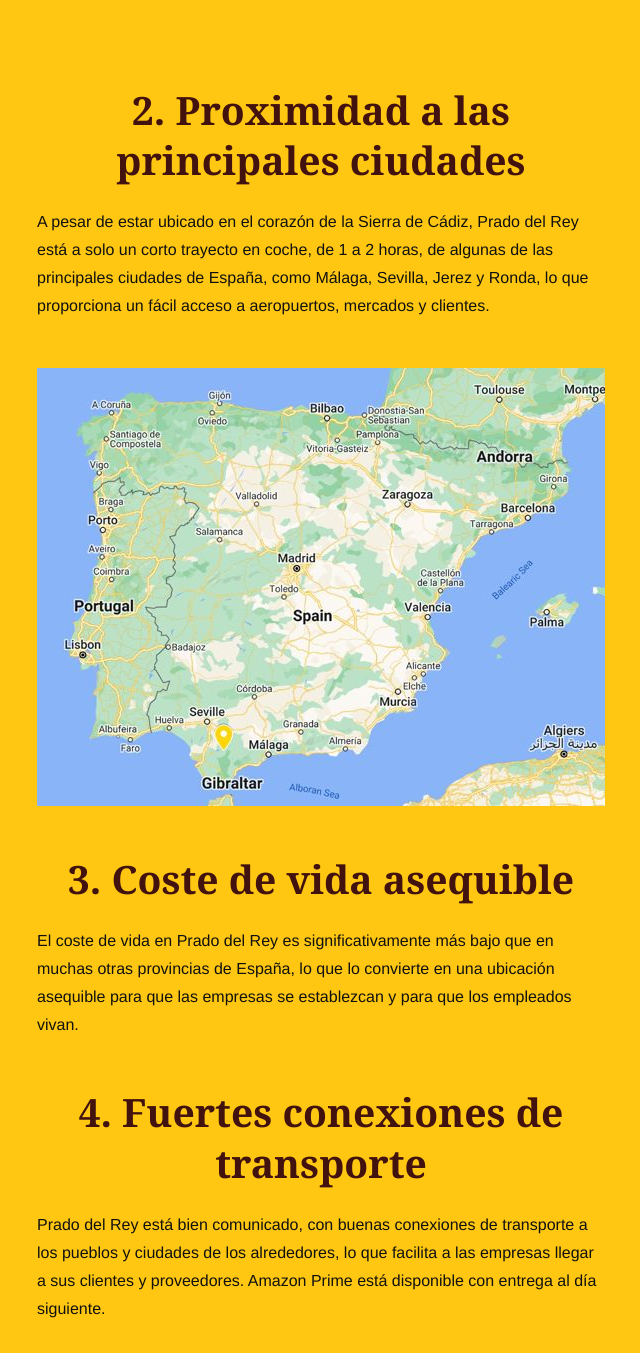
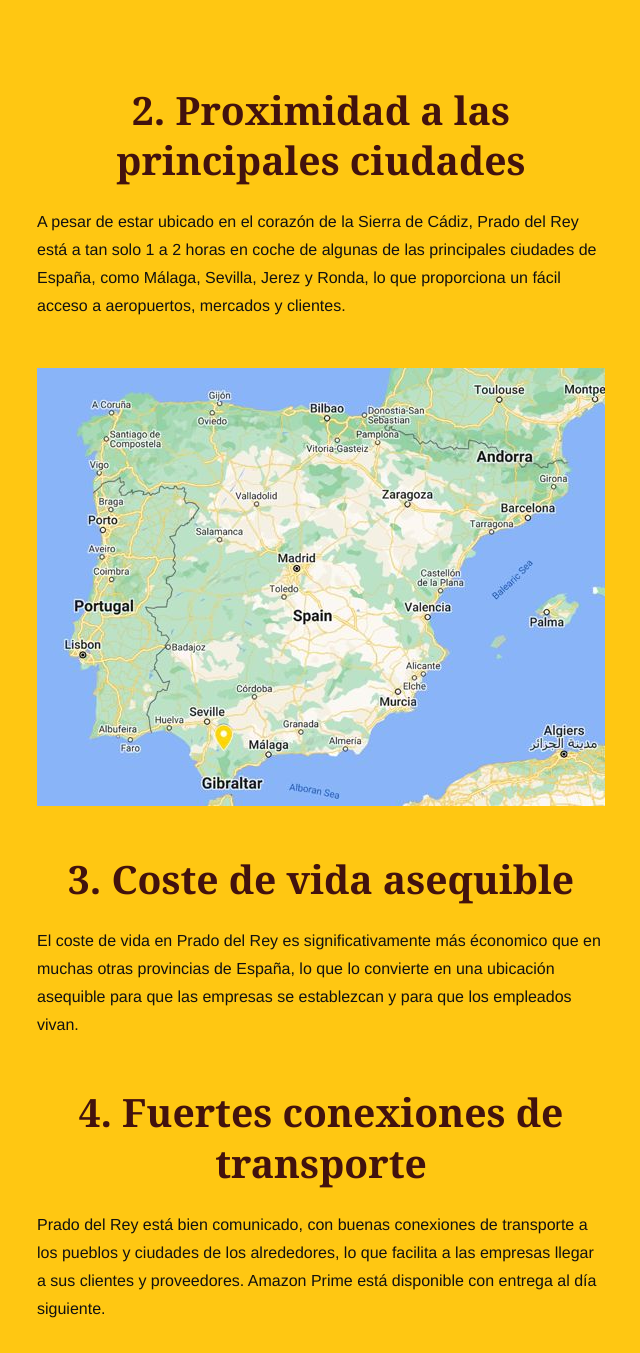
Before and after one commit to paddyohanlon/colmenacowork, a Jekyll site: the page built from _posts/2023-02-15-9-razones-por-las-que-prado-del-rey-es-el-mejor-pueblo-en-la-sierra-de-cadiz-para-ubicar-tu-pequena-empresa.md, in a window 1280 px wide and 1400 px high, scrolled down 1633 px, cut to the strip 47-1400 px from the top of the window. Shown: the whole strip, without its empty margins (319-959 px from the left). Built offline with Jekyll 4.4.1, drawn with Linux system fonts in a browser that asks for light colours; some of the changed text lies outside the part shown.

Commit message:
Improve translation

```diff
--- a/_posts/2023-02-15-9-razones-por-las-que-prado-del-rey-es-el-mejor-pueblo-en-la-sierra-de-cadiz-para-ubicar-tu-pequena-empresa.md
+++ b/_posts/2023-02-15-9-razones-por-las-que-prado-del-rey-es-el-mejor-pueblo-en-la-sierra-de-cadiz-para-ubicar-tu-pequena-empresa.md
@@ -20,7 +20,7 @@ keywords: prado empresas
   <figcaption>Fuente de la foto: <a href="https://www.guiadecadiz.com/es/localidades/prado-del-rey">Guía de Cádiz</a></figcaption>
 </figure>
 
-Prado del Rey es un pueblo encantador ubicada en el corazón de la Sierra de Cádiz en España. Con su paisaje rural espectacular y una comunidad vibrante local de alrededor de 6.000 habitantes, no es de sorprendiente que este pueblo esté atrayendo a cada vez más empresas que buscan reubicarse en la zona. Aquí hay 9 razones por las que Prado del Rey es el mejor pueblo en la Sierra de Cádiz para reubicar tu negocio.
+Prado del Rey es un pueblo encantador ubicada en el corazón de la Sierra de Cádiz en España. Con su paisaje rural espectacular y una comunidad vibrante local de alrededor de 6.000 habitantes, no es sorprendiente que este pueblo esté atrayendo a cada vez más empresas que buscan reubicarse en la zona. Aquí hay 9 razones por las que Prado del Rey es el mejor pueblo en la Sierra de Cádiz para reubicar tu negocio.
 {: .large }
 
 <!--more-->
@@ -33,7 +33,7 @@ El pueblo de Prado del Rey está rodeado de paisaje impresionante y colinas ondu
 
 ## 2. Proximidad a las principales ciudades
 
-A pesar de estar ubicado en el corazón de la Sierra de Cádiz, Prado del Rey está a solo un corto trayecto en coche, de 1 a 2 horas, de algunas de las principales ciudades de España, como Málaga, Sevilla, Jerez y Ronda, lo que proporciona un fácil acceso a aeropuertos, mercados y clientes.
+A pesar de estar ubicado en el corazón de la Sierra de Cádiz, Prado del Rey está a tan solo 1 a 2 horas en coche de algunas de las principales ciudades de España, como Málaga, Sevilla, Jerez y Ronda, lo que proporciona un fácil acceso a aeropuertos, mercados y clientes.
 
 <figure>
   <img
@@ -48,7 +48,7 @@ A pesar de estar ubicado en el corazón de la Sierra de Cádiz, Prado del Rey es
 
 ## 3. Coste de vida asequible
 
-El coste de vida en Prado del Rey es significativamente más bajo que en muchas otras provincias de España, lo que lo convierte en una ubicación asequible para que las empresas se establezcan y para que los empleados vivan.
+El coste de vida en Prado del Rey es significativamente más économico que en muchas otras provincias de España, lo que lo convierte en una ubicación asequible para que las empresas se establezcan y para que los empleados vivan.
 
 ## 4. Fuertes conexiones de transporte
 
```
Also changed, not shown: other parts of _posts/2023-02-15-9-razones-por-las-que-prado-del-rey-es-el-mejor-pueblo-en-la-sierra-de-cadiz-para-ubicar-tu-pequena-empresa.md (+3 -3 lines).
